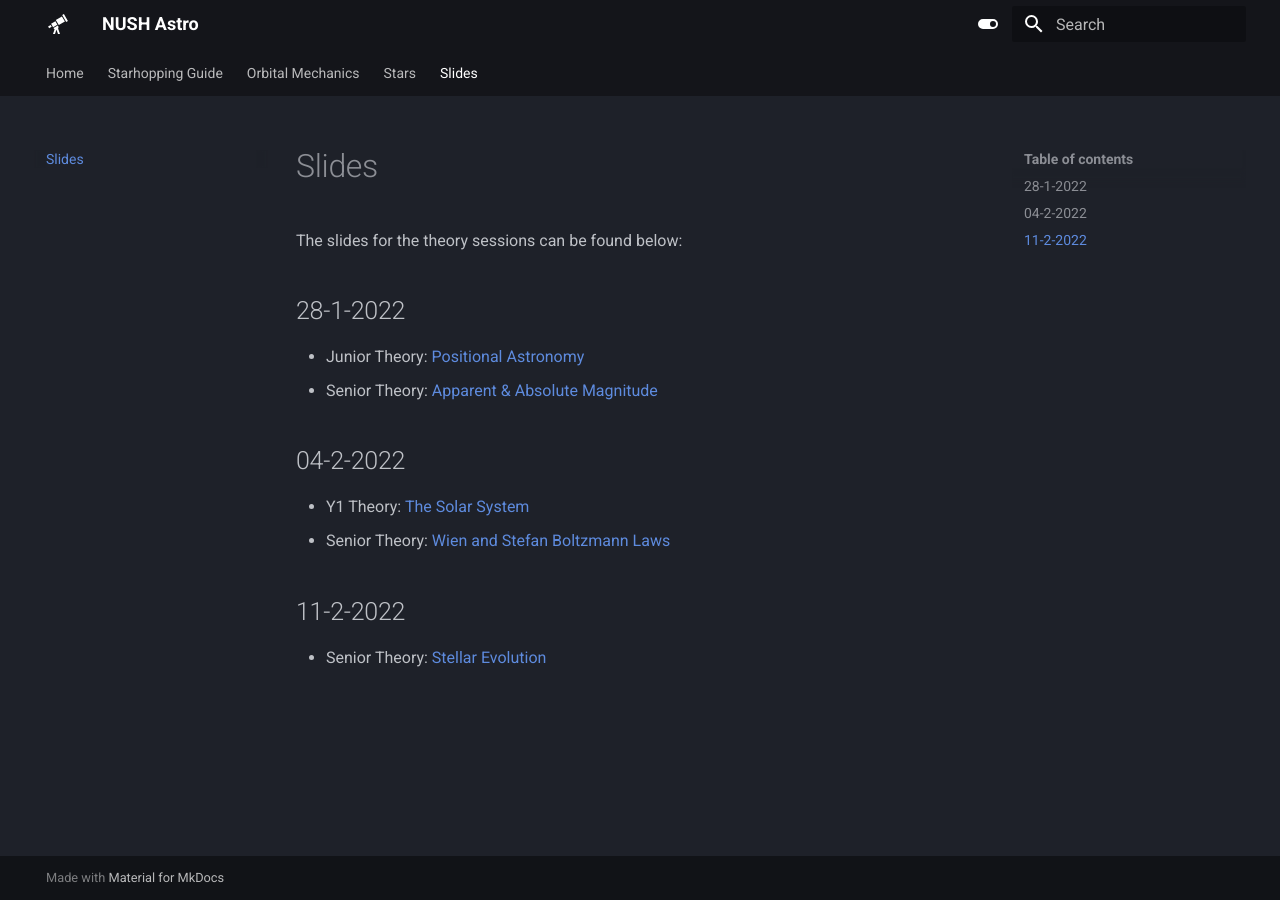
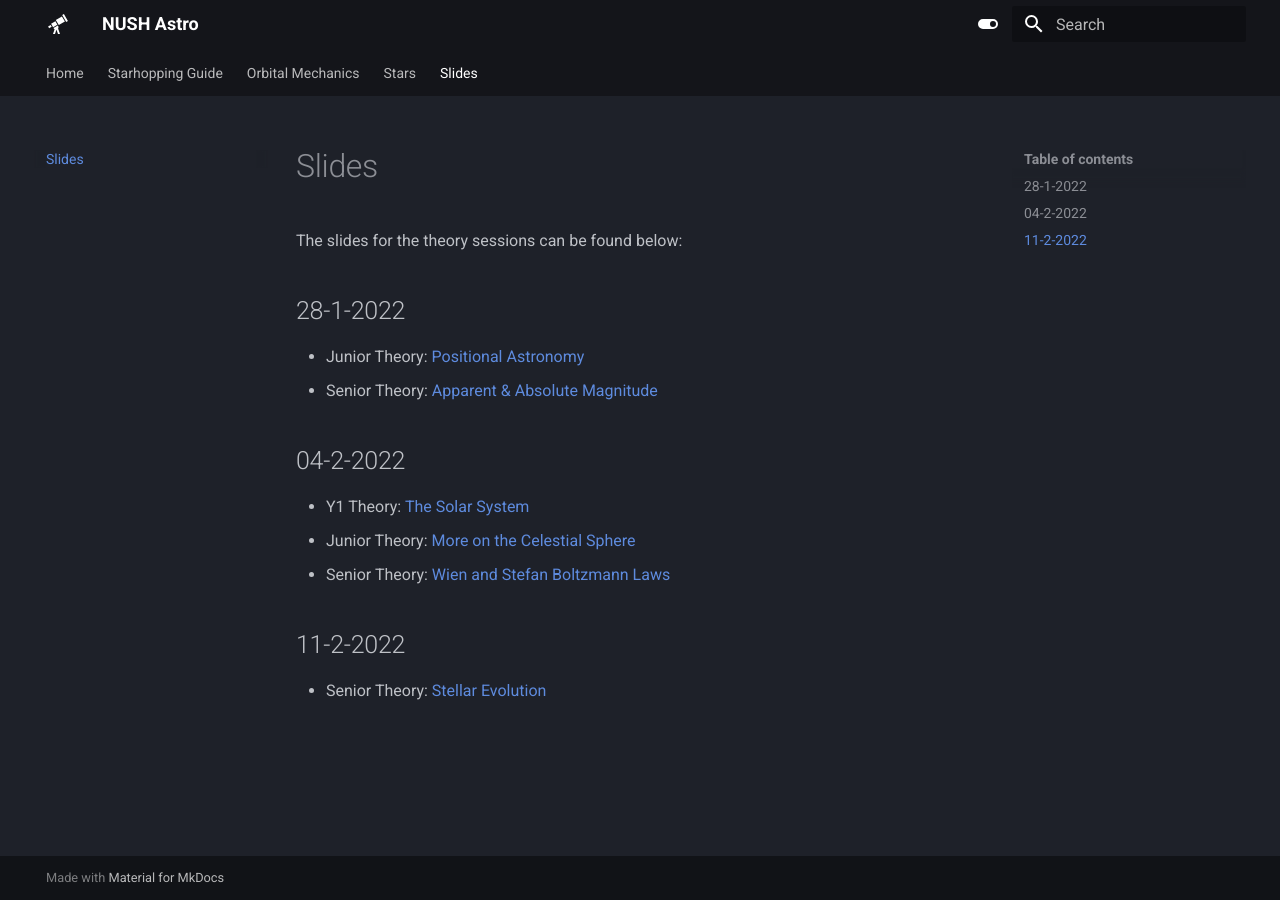
Before and after one commit to nushastro/website, an MkDocs documentation site: the page built from docs/slides/index.md, in a window 1280 px wide. Built offline with MkDocs 1.6.1 and Material for MkDocs 9.7.7, drawn with Linux system fonts in a browser that asks for light colours.

Commit message:
Add Junior Theory Slides for 4 Feb

```diff
--- a/docs/slides/index.md
+++ b/docs/slides/index.md
@@ -7,6 +7,7 @@ The slides for the theory sessions can be found below:
 
 ## 04-2-2022
 - Y1 Theory: [The Solar System](Solar%20System%20(Y1s,%204-2-2022).pptx)
+- Junior Theory: [More on the Celestial Sphere](More%20on%20the%20Celestial%20Sphere%20(Junior%20Theory,%2004-2-2022).pptx)
 - Senior Theory: [Wien and Stefan Boltzmann Laws](Wien%20and%20Stefan-Boltzmann%20Laws%20(Senior%20Theory,%204-2-2022).pptx)
 
 ## 11-2-2022
```
Also changed, not shown: site/search/search_index.json, site/slides/index.html, 2 other files.
